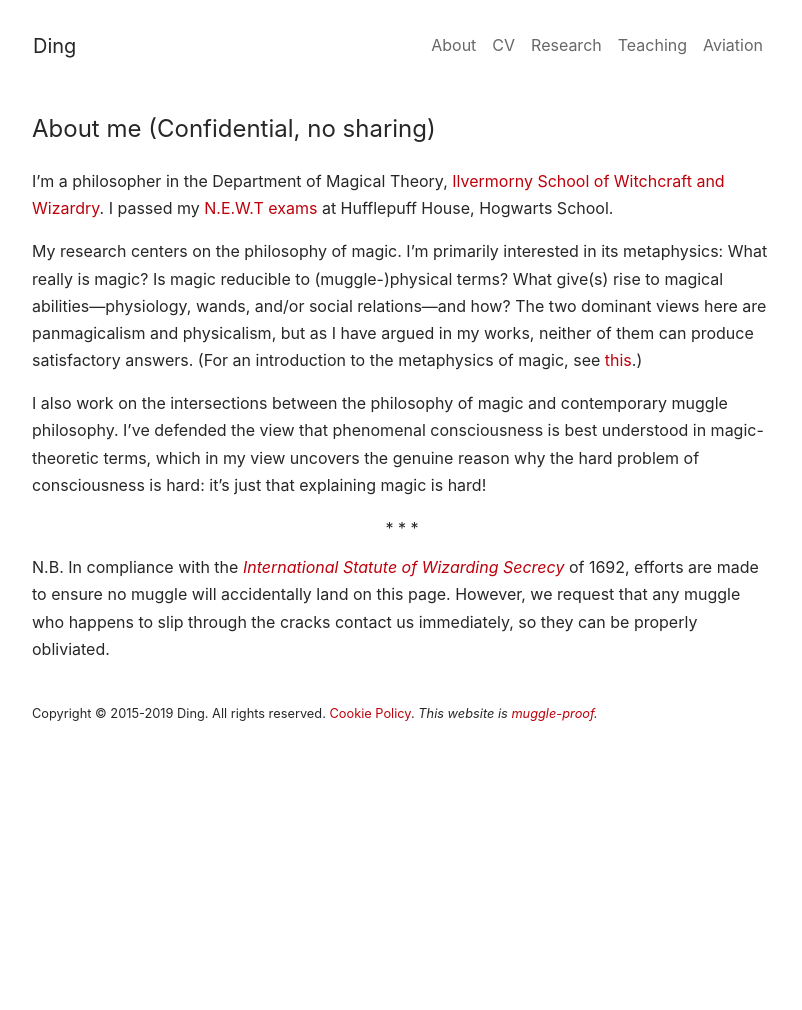
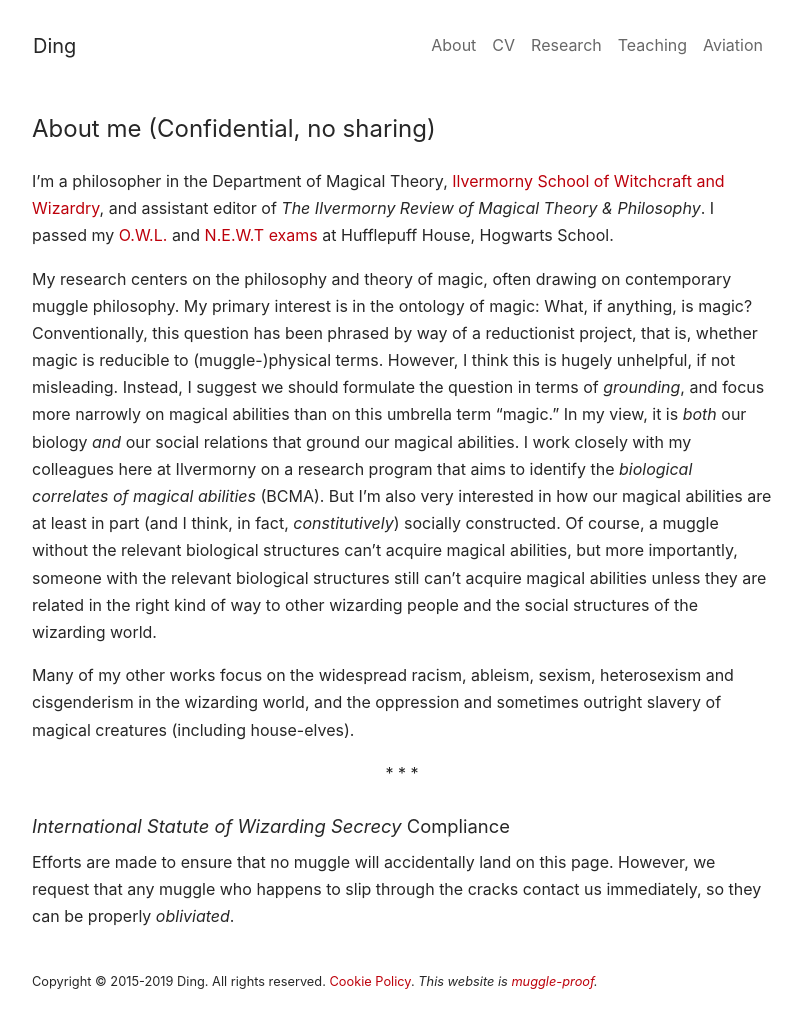
Before and after one commit to dingherself/dingherself.github.io, a Jekyll site: the page built from secret-about-me.md, in a window 1280 px wide and 1010 px high. Shown: the whole window, without its empty margins (238-1040 px from the left). Built offline with Jekyll 4.4.1, drawn with Linux system fonts in a browser that asks for light colours; nearby versions of some CDN libraries.

Commit message:
update wizarding about me

```diff
--- a/index.html
+++ b/index.html
@@ -6,13 +6,9 @@
 ---
 
 <h5 style="padding-top: 0.75rem">Welcome!</h5>
-
 <p>I'm a <a href="https://philosophy.arizona.edu/people/ding-zhiyuan-li">graduate student in philosophy</a> at the University of Arizona. Before moving to the gorgeous Sonoran Desert, I was quite used to finding myself buried in some pretty deep snow while I studied at The Ohio State University. But in Chengdu, where I grew up, snow is also a rare treat (I still remember this one time in primary school, when my teacher canceled class just to let us play with snow in the playground!), so I'm feeling right at home now.</p>
-
 <p>My philosophical interests are very broad. When forced, I usually explain to people that I'm most interested in the intersections of value theory and metaphysics, and then hope that will make at least some sense to them. Or, sometimes I just randomly pick a few from the following list to keep conversation going: social & political philosophy, ethics, metaphysics, feminist philosophy, philosophy of gender, philosophy of mind, logic/semantics, and history of early analytic philosophy.</p>
-
 <p>Outside academic philosophy, I'm really into <a href="https://www.dingphil.com/aviation/">aviation</a>. I taught visual effects as part of an Honors & Scholars program back at Ohio State for three years. I also build and maintain websites. I occasionally write and edit for <a href="https://herstoria.me">Herstoria</a>, a feminist blog that's sort of well-known in Chinese feminist circles. Many of my public writings (in Mandarin) since 2018 are also available on <a href="https://matters.news/@ding">Matters</a>.</p>
-
 <script language="JavaScript" type="text/javascript">
   var c = "g-cv.pdf";
   var u = "din";
@@ -29,11 +25,9 @@
 </script>
 
 <h6>A Note on My Name</h6>
-
 <p>While I was previously known as “Zhiyuan Li” (which remains my legal name), I would appreciate
 being known professionally as “Ding” due to family-related reasons. “Ding” can function as both
   a first name and a last name.</p>
 
 <h6>And a Note on Pronouns</h6>
-
 <p>I go by <a href="https://www.nytimes.com/2019/12/10/us/merriam-webster-they-word-year.html">they/them</a>.</p>
--- a/secret-about-me.md
+++ b/secret-about-me.md
@@ -7,12 +7,13 @@
 
 #### About me (Confidential, no sharing)
 
-I'm a philosopher in the Department of Magical Theory, [Ilvermorny School of Witchcraft and Wizardry](https://www.pottermore.com/writing-by-jk-rowling/ilvermorny). I passed my [N.E.W.T exams](https://harrypotter.fandom.com/wiki/Nastily_Exhausting_Wizarding_Test) at Hufflepuff House, Hogwarts School.
+I'm a philosopher in the Department of Magical Theory, [Ilvermorny School of Witchcraft and Wizardry](https://www.pottermore.com/writing-by-jk-rowling/ilvermorny), and assistant editor of *The Ilvermorny Review of Magical Theory & Philosophy*. I passed my [O.W.L.](https://harrypotter.fandom.com/wiki/Ordinary_Wizarding_Level) and [N.E.W.T exams](https://harrypotter.fandom.com/wiki/Nastily_Exhausting_Wizarding_Test) at Hufflepuff House, Hogwarts School.
 
-My research centers on the philosophy of magic. I'm primarily interested in its metaphysics: What really is magic? Is magic reducible to (muggle-)physical terms? What give(s) rise to magical abilities---physiology, wands, and/or social relations---and how? The two dominant views here are panmagicalism and physicalism, but as I have argued in my works, neither of them can produce satisfactory answers. (For an introduction to the metaphysics of magic, see [this](https://mmsl.fandom.com/wiki/Advanced_Concepts_in_the_Theory_of_Magic/The_Metaphysics_of_Magic).)
+My research centers on the philosophy and theory of magic, often drawing on contemporary muggle philosophy. My primary interest is in the ontology of magic: What, if anything, is magic? Conventionally, this question has been phrased by way of a reductionist project, that is, whether magic is reducible to (muggle-)physical terms. However, I think this is hugely unhelpful, if not misleading. Instead, I suggest we should formulate the question in terms of *grounding*, and focus more narrowly on magical abilities than on this umbrella term "magic." In my view, it is *both* our biology *and* our social relations that ground our magical abilities. I work closely with my colleagues here at Ilvermorny on a research program that aims to identify the *biological correlates of magical abilities* (BCMA).  But I'm also very interested in how our magical abilities are at least in part (and I think, in fact, *constitutively*) socially constructed. Of course, a muggle without the relevant biological structures can't acquire magical abilities, but more importantly, someone with the relevant biological structures still can't acquire magical abilities unless they are related in the right kind of way to other wizarding people and the social structures of the wizarding world.
 
-I also work on the intersections between the philosophy of magic and contemporary muggle philosophy. I've defended the view that phenomenal consciousness is best understood in magic-theoretic terms, which in my view uncovers the genuine reason why the hard problem of consciousness is hard: it's just that explaining magic is hard!
+Many of my other works focus on the widespread racism, ableism, sexism, heterosexism and cisgenderism in the wizarding world, and the oppression and sometimes outright slavery of magical creatures (including house-elves).
 
 <center>* * *</center>
+<h6><em>International Statute of Wizarding Secrecy</em> Compliance</h6>
 
-<p style="margin-top: 0.75rem;">N.B. In compliance with the <a href="https://harrypotter.fandom.com/wiki/International_Statute_of_Wizarding_Secrecy"><em>International Statute of Wizarding Secrecy</em></a> of 1692, efforts are made to ensure no muggle will accidentally land on this page. However, we request that any muggle who happens to slip through the cracks contact us immediately, so they can be properly obliviated.</p>
+Efforts are made to ensure that no muggle will accidentally land on this page. However, we request that any muggle who happens to slip through the cracks contact us immediately, so they can be properly *obliviated*.
```
Also changed, not shown: aviation/airports.md (+1 -1 lines), muggle-check.md (+3 -1 lines).
